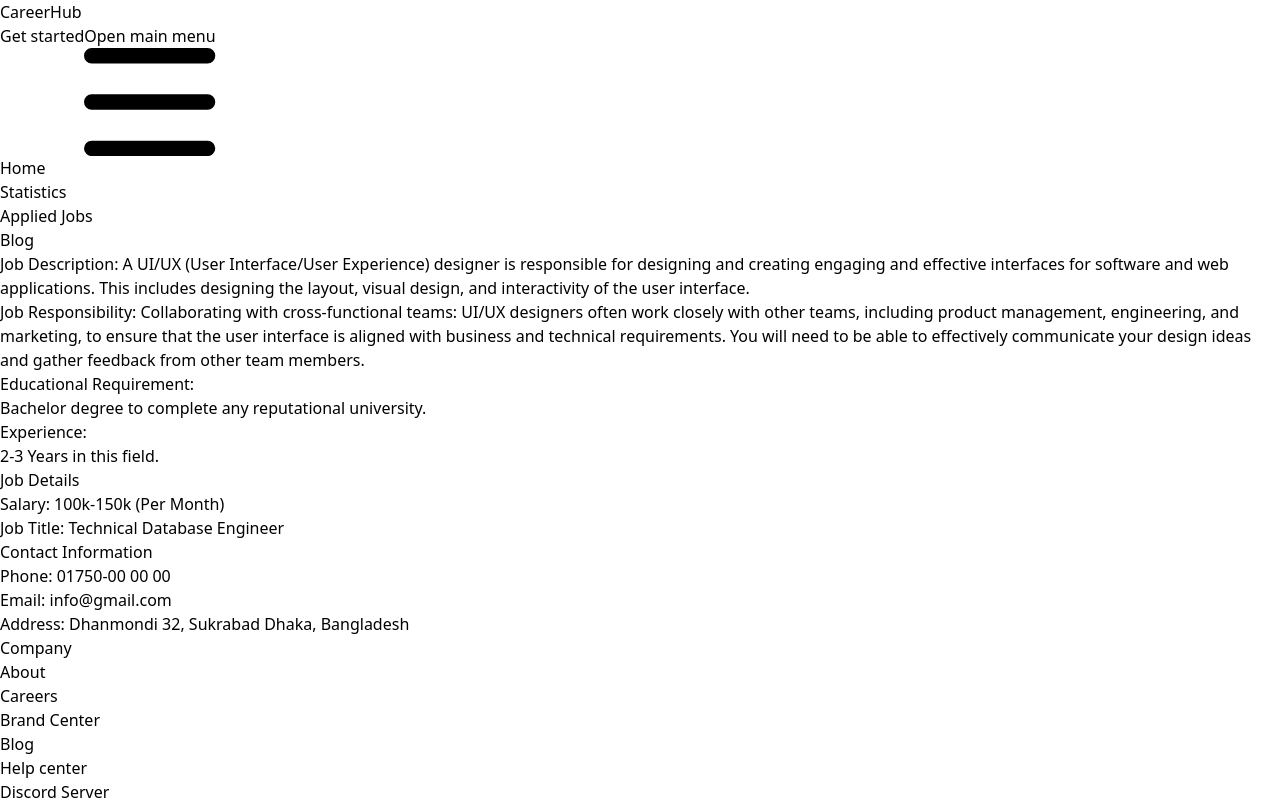
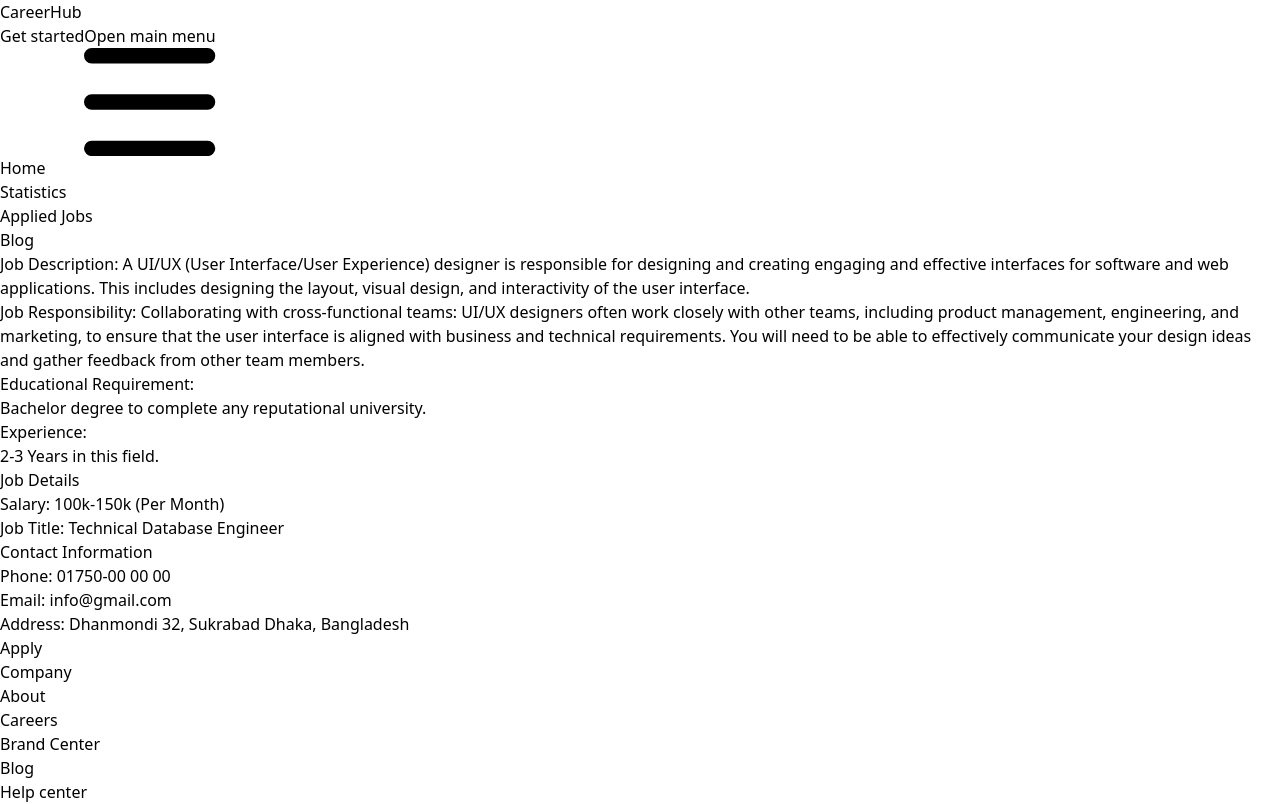
Before and after one commit to abubakar1010/career_hub_with_react, a React (Vite) app: page /jobDetail/1 in a window 1280 px wide. Shown: the top 804 px of the page. Built offline with nearby package versions, Linux system fonts and the light colour scheme.

Commit message:
finished display jop details

```diff
--- a/src/components/JobDetails/JobDetails.jsx
+++ b/src/components/JobDetails/JobDetails.jsx
@@ -1,4 +1,8 @@
 import { useLoaderData, useParams } from "react-router-dom";
+
+import { toast, ToastContainer } from 'react-toastify';
+import "react-toastify/dist/ReactToastify.css";
+import { saveJobApplication } from "../../utitlities/localStorage";
 
 const JobDetails = () => {
 
@@ -9,6 +13,12 @@ const JobDetails = () => {
     const currentJob = data.find( data => data.id === parseInt(id))
 
     const {job_description,job_responsibility,educational_requirements,experiences,contact_information, salary, job_title} =  currentJob
+
+    const handleAppliedJob = () => {
+
+        saveJobApplication( parseInt(id))
+        toast.success("Applied Successfully")
+    }
     return (
         <>
             <div className=" grid grid-cols-6 gap-6 max-w-[1300px] mx-auto my-24">
@@ -41,8 +51,15 @@ const JobDetails = () => {
                         <p> <span className=" text-[#474747] font-medium text-xl ">Email:</span> {contact_information.email} </p>
                         <p> <span className=" text-[#474747] font-medium text-xl ">Address:</span> {contact_information.address} </p>
                     </div>
+
+                    <div className=" mt-9">
+                    <button onClick={ () => handleAppliedJob()} type="button" className="text-white focus:ring-4 focus:outline-none focus:ring-blue-300 font-medium rounded-lg text-lg px-6 py-3 text-center bg-gradient-to-r to-[#7E90FE]  from-[#9873FF]">Apply</button>
+                    </div>
                 </div>
             </div>
+
+            <ToastContainer />
+
         </>
     );
 };
```
